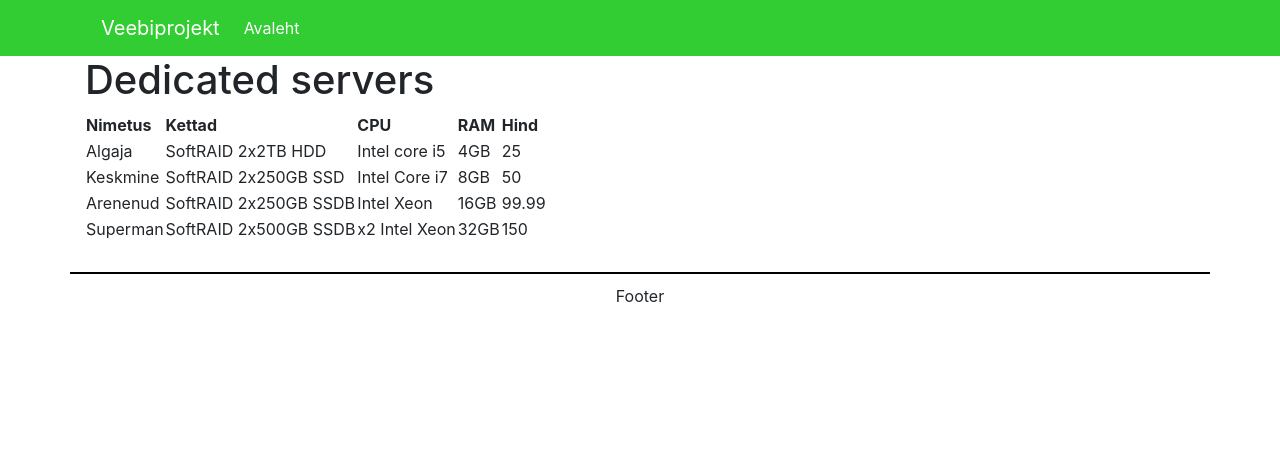
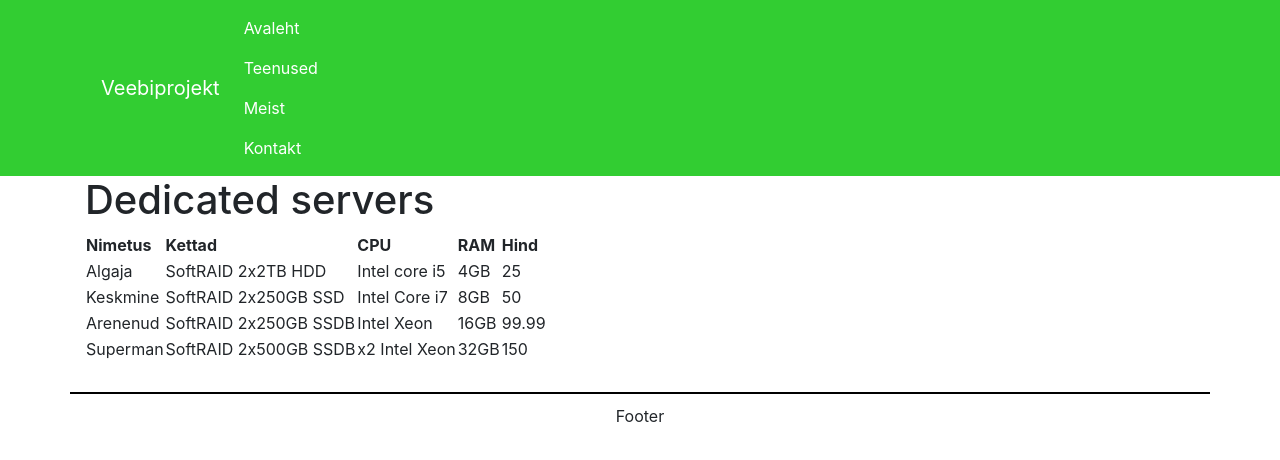
Before and after one commit to MartinEwing/se_veeb, a plain HTML site: page index.html in a window 1280 px wide. Drawn offline with nearby package versions, Linux system fonts and the light colour scheme.

Commit message:
New: Navigatsiooni rohkem asju

```diff
--- a/index.html
+++ b/index.html
@@ -22,6 +22,9 @@
                     <ul class="navbar-nav mr-auto">
                         <li class="nav-item active">
                             <a class="nav-link" href="#">Avaleht</a>
+                            <a class="nav-link" href="#">Teenused</a>
+                            <a class="nav-link" href="#">Meist</a>
+                            <a class="nav-link" href="#">Kontakt</a>
                         </li>
 
                     </ul>
```
